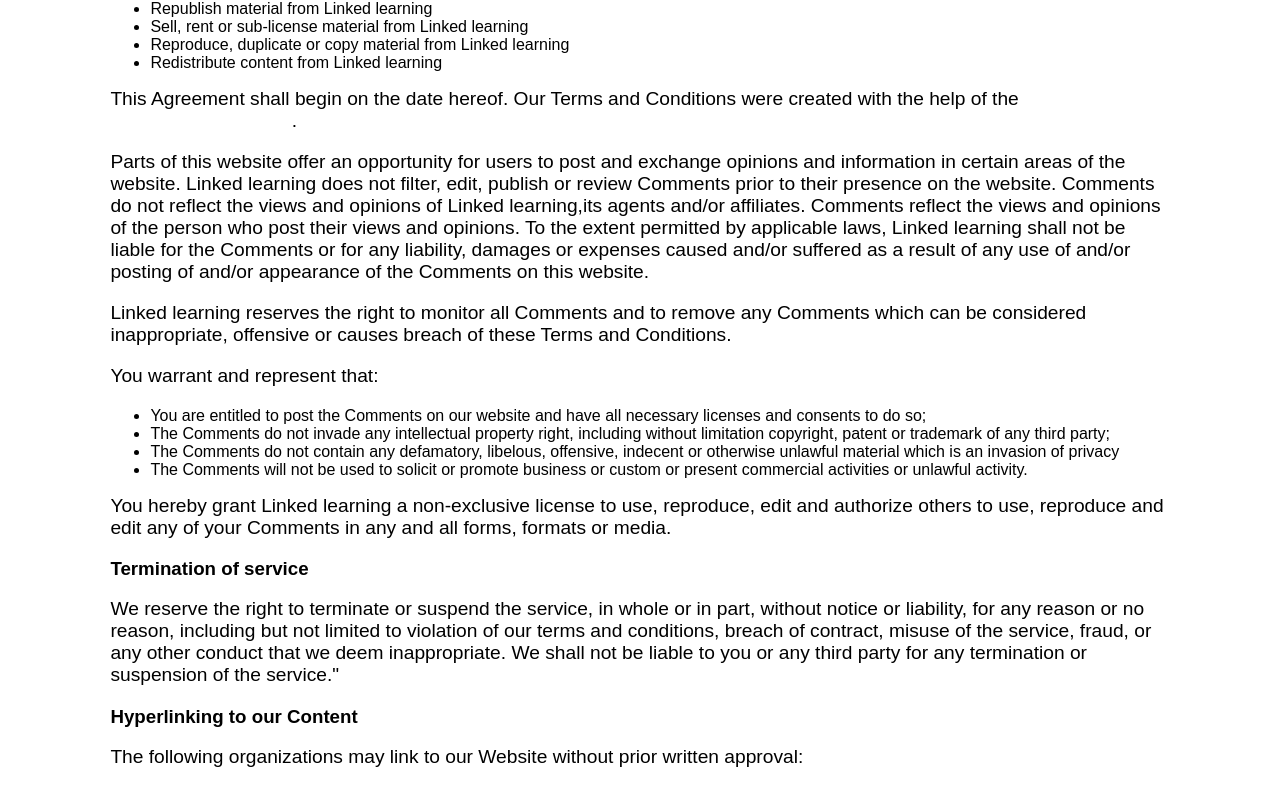
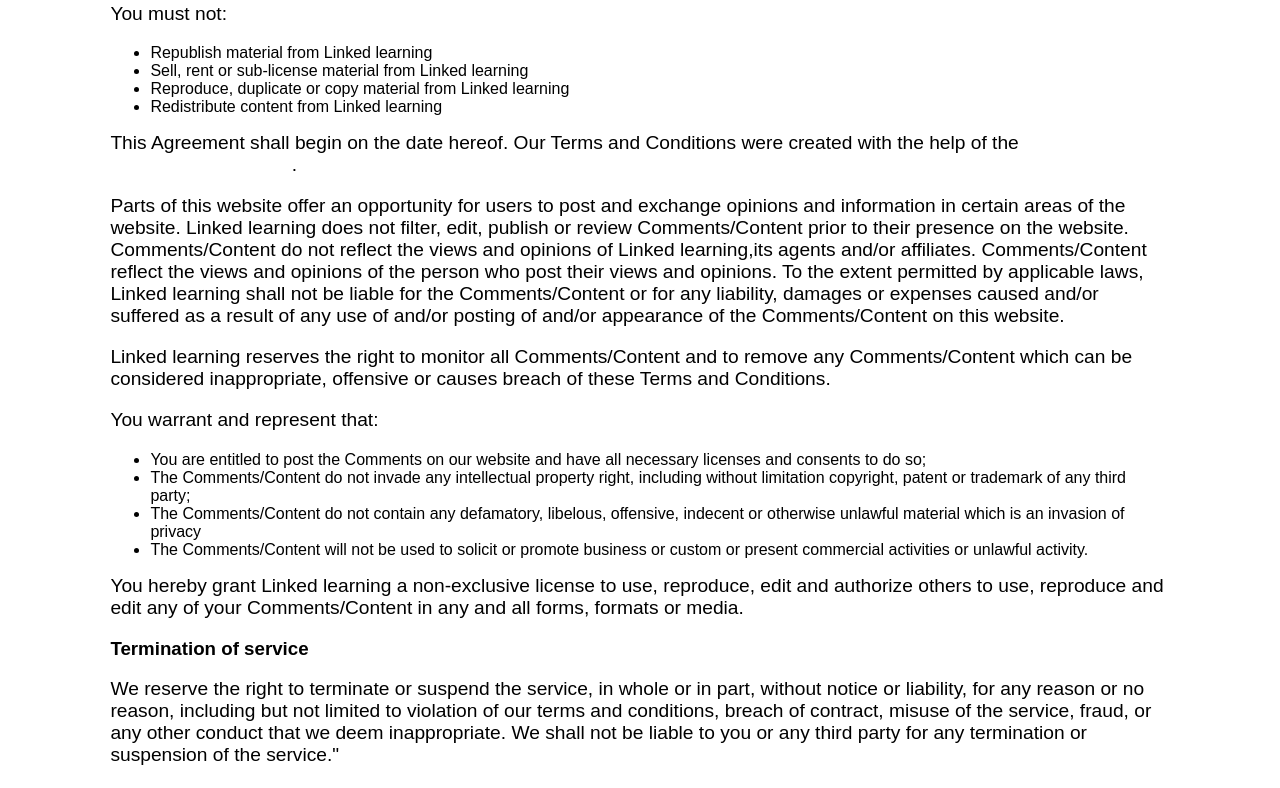
Before and after one commit to link-n-learn/web-client, a Vue app in the folder linkedlearning/: page /terms-conditions in a window 1280 px wide. Shown: the part 1009-1797 px from the top of the page. Built offline with nearby package versions, Linux system fonts and the light colour scheme.

Commit message:
Updated T&C and PP

```diff
--- a/linkedlearning/src/views/PrivacyPolicy.vue
+++ b/linkedlearning/src/views/PrivacyPolicy.vue
@@ -113,11 +113,14 @@
         </p>
       </li>
     </ul>
-    <h5>
+    <p>
       We do not guarantee compliance to CCPA, GDPR or any other international
       Laws. If you are based outside India and want to use our service, you will
       not be covered by any international law.
-    </h5>
+      <b>This website is intended to be used only by the present students from New Horizon College of Engineering bearing address
+      New Horzion College of Engineering , Outer Ring Rd, near Marathalli, Kaverappa Layout, Kadubeesanahalli, Kadabeesanahalli, Bengaluru, Karnataka 560103
+      This is only a college project intended to help students. No legal issues related to privacy will be entertained. Do not use the website if you do not agree to this condition</b>
+    </p>
     <h1>Collecting and Using Your Personal Data</h1>
     <h2>Types of Data Collected</h2>
     <h3>Personal Data</h3>
@@ -437,19 +440,12 @@
     </p>
     <h1>Children's Privacy</h1>
     <p>
-      Our Service does not address anyone under the age of 13. We do not
+      Our Service does not address anyone under the age of 18. We do not
       knowingly collect personally identifiable information from anyone under
-      the age of 13. If You are a parent or guardian and You are aware that Your
-      child has provided Us with Personal Data, please contact Us. If We become
-      aware that We have collected Personal Data from anyone under the age of 13
-      without verification of parental consent, We take steps to remove that
-      information from Our servers.
+      the age of 18. If You are a parent or guardian and You are aware that Your
+      child has provided Us with Personal Data, please make sure your child stops using our service.
     </p>
-    <p>
-      If We need to rely on consent as a legal basis for processing Your
-      information and Your country requires consent from a parent, We may
-      require Your parent's consent before We collect and use that information.
-    </p>
+
     <h1>Links to Other Websites</h1>
     <p>
       Our Service may contain links to other websites that are not operated by
--- a/linkedlearning/src/views/TandC.vue
+++ b/linkedlearning/src/views/TandC.vue
@@ -13,6 +13,7 @@
       By accessing this website we assume you accept these terms and conditions.
       Do not continue to use Linked learning if you do not agree to take all of
       the terms and conditions stated on this page.
+      <b>Do not access the website if you are not a present student of New Horizon College of Engineering , Outer Ring Rd, near Marathalli, Kaverappa Layout, Kadubeesanahalli, Kadabeesanahalli, Bengaluru, Karnataka 560103.</b>
     </p>
 
     <p>
@@ -74,19 +75,19 @@
     <p>
       Parts of this website offer an opportunity for users to post and exchange
       opinions and information in certain areas of the website. Linked learning
-      does not filter, edit, publish or review Comments prior to their presence
-      on the website. Comments do not reflect the views and opinions of Linked
-      learning,its agents and/or affiliates. Comments reflect the views and
+      does not filter, edit, publish or review Comments/Content prior to their presence
+      on the website. Comments/Content do not reflect the views and opinions of Linked
+      learning,its agents and/or affiliates. Comments/Content reflect the views and
       opinions of the person who post their views and opinions. To the extent
       permitted by applicable laws, Linked learning shall not be liable for the
-      Comments or for any liability, damages or expenses caused and/or suffered
+      Comments/Content or for any liability, damages or expenses caused and/or suffered
       as a result of any use of and/or posting of and/or appearance of the
-      Comments on this website.
+      Comments/Content on this website.
     </p>
 
     <p>
-      Linked learning reserves the right to monitor all Comments and to remove
-      any Comments which can be considered inappropriate, offensive or causes
+      Linked learning reserves the right to monitor all Comments/Content and to remove
+      any Comments/Content which can be considered inappropriate, offensive or causes
       breach of these Terms and Conditions.
     </p>
 
@@ -98,15 +99,15 @@
         necessary licenses and consents to do so;
       </li>
       <li>
-        The Comments do not invade any intellectual property right, including
+        The Comments/Content do not invade any intellectual property right, including
         without limitation copyright, patent or trademark of any third party;
       </li>
       <li>
-        The Comments do not contain any defamatory, libelous, offensive,
+        The Comments/Content do not contain any defamatory, libelous, offensive,
         indecent or otherwise unlawful material which is an invasion of privacy
       </li>
       <li>
-        The Comments will not be used to solicit or promote business or custom
+        The Comments/Content will not be used to solicit or promote business or custom
         or present commercial activities or unlawful activity.
       </li>
     </ul>
@@ -114,7 +115,7 @@
     <p>
       You hereby grant Linked learning a non-exclusive license to use,
       reproduce, edit and authorize others to use, reproduce and edit any of
-      your Comments in any and all forms, formats or media.
+      your Comments/Content in any and all forms, formats or media.
     </p>
     <h3><strong>Termination of service</strong></h3>
 
```
